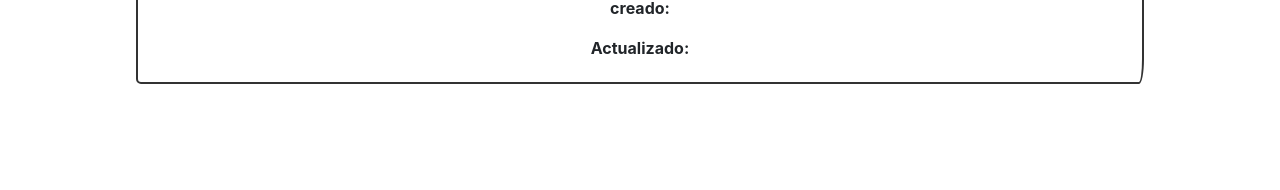
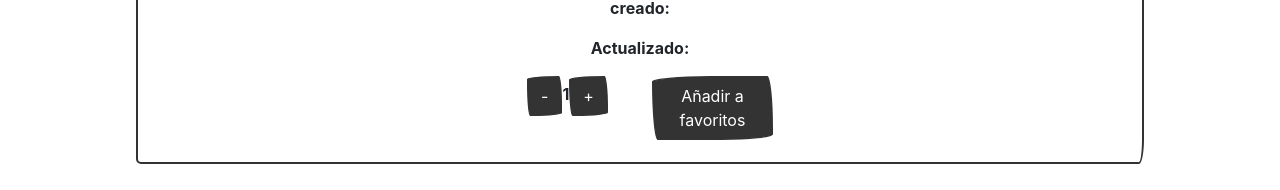
Before and after one commit to yesidJaramilloOsorio17/proyect-e-commerce-react, a React (Vite) app: page /#/product/1 in a window 1280 px wide. Shown: the part 618-808 px from the top of the page. Built offline with nearby package versions, Linux system fonts and the light colour scheme; no server answers; a web font is replaced by a local one.

Commit message:
card modificado

```diff
--- a/src/components/Cart.jsx
+++ b/src/components/Cart.jsx
@@ -3,27 +3,51 @@ import Offcanvas from 'react-bootstrap/Offcanvas'
 import { useDispatch, useSelector } from 'react-redux'
 import { useEffect } from 'react'
 import {getpurchasesThunk} from "../store/slices/Purchases.slice"
+import { Card } from 'react-bootstrap'
+
+
 
  const Cart = ({show, handleClose}) => {
    const dispatch = useDispatch()
+
 
    useEffect(()=>{
     dispatch(getpurchasesThunk())
    }, [])
 
+ const purchases = useSelector(state => state.purchases)
+
   return (
-    <div>
+
     <Offcanvas show={show} onHide={handleClose} placement='end'>
         <Offcanvas.Header closeButton>
-          <Offcanvas.Title>Offcanvas</Offcanvas.Title>
+          <Offcanvas.Title>Card</Offcanvas.Title>
         </Offcanvas.Header>
         <Offcanvas.Body>
-          Some text as placeholder. In real life you can have the elements you
-          have chosen. Like, text, images, lists, etc.
-        </Offcanvas.Body>
+
+         <ul >
+            {
+                purchases.map(item =>(
+                    <li key={item.id}>
+
+                         <Card>
+                           <h5>{item.product.title}</h5>
+                           <Card.Img
+                           src={item.product.images?.[0].url}
+                           style={{ width: 300, height: 100, objectFit: "contain" }}/>
+                           <h5>${ item.product.price }</h5>
+                          <h5>#{item.id}</h5>
+
+                    </Card>
+
+                    </li>
+                   ) )
+            }
+         </ul>
+          </Offcanvas.Body>
       </Offcanvas>
 
-    </div>
+
   )
 }
 export default Cart
--- a/src/pages/ProductDetail.jsx
+++ b/src/pages/ProductDetail.jsx
@@ -4,13 +4,19 @@ import { useEffect, useState } from "react"
 import { useParams } from "react-router-dom"
 import Card from 'react-bootstrap/Card'
 import { Container } from "react-bootstrap"
-import Carousel from 'react-bootstrap/Carousel';
-
+import Carousel from 'react-bootstrap/Carousel'
+import Button from "react-bootstrap/Button"
+import Col from "react-bootstrap/col"
+import Row from "react-bootstrap/Row"
+import {createPurchasesThunk} from "../store/slices/Purchases.slice"
+import { useDispatch } from "react-redux"
 
 
 const ProductDetail = () => {
 const {id} = useParams()
 const[detail,setDetail] = useState ({})
+const[counter, setCounter]= useState(1)
+const dispatch = useDispatch()
 
   useEffect(()=>{
 
@@ -19,6 +25,15 @@ const[detail,setDetail] = useState ({})
     .then(resp =>setDetail(resp.data))
     .catch(error=>console.error(error))
   },[])
+
+  const addPurchases = () => {
+    const data = {
+     quantity:counter,
+      productId: id
+    }
+
+    dispatch(createPurchasesThunk(data));
+  }
 
   return (
 
@@ -31,7 +46,7 @@ const[detail,setDetail] = useState ({})
                <Card.Title> <h1> {detail.title}</h1></Card.Title>
                <Carousel>
       <Carousel.Item>
-                      <Card.Img
+           <Card.Img
        variant="top"
       src={detail.images?.[2].url}
      style={{ width: 350, height: 400, objectFit: "contain" }}/>
@@ -72,6 +87,16 @@ const[detail,setDetail] = useState ({})
           </Card.Text>
 
     </Card.Body>
+    <Row className="mb-3">
+        <Col>
+          <Button onClick={() => setCounter(counter - 1)}>-</Button>
+          {counter}
+          <Button onClick={() => setCounter(counter + 1)}>+</Button>
+        </Col>
+        <Col>
+          <Button onClick={()=>addPurchases()}>Añadir a favoritos</Button>
+        </Col>
+      </Row>
 </Card>
     </Container>
 
--- a/src/store/slices/Purchases.slice.js
+++ b/src/store/slices/Purchases.slice.js
@@ -16,9 +16,16 @@ export const getpurchasesThunk = () => dispatch => {
 
     axios
         .get( "https://e-commerce-api-v2.academlo.tech/api/v1/cart ", getConfig())
-        .then( resp => console.log(resp.data) )
+        .then( resp => dispatch(setpurchases(resp.data)) )
         .catch( error => console.error(error) )
 
+}
+
+export const createPurchasesThunk = data => dispatch =>  {
+    axios
+      .post("https://e-commerce-api-v2.academlo.tech/api/v1/cart",data, getConfig())
+    .then (()=> dispatch(getpurchasesThunk ()))
+    .catch(error => console.error(error))
 }
 
 export const { setpurchases } = purchasesSlice.actions;
```
